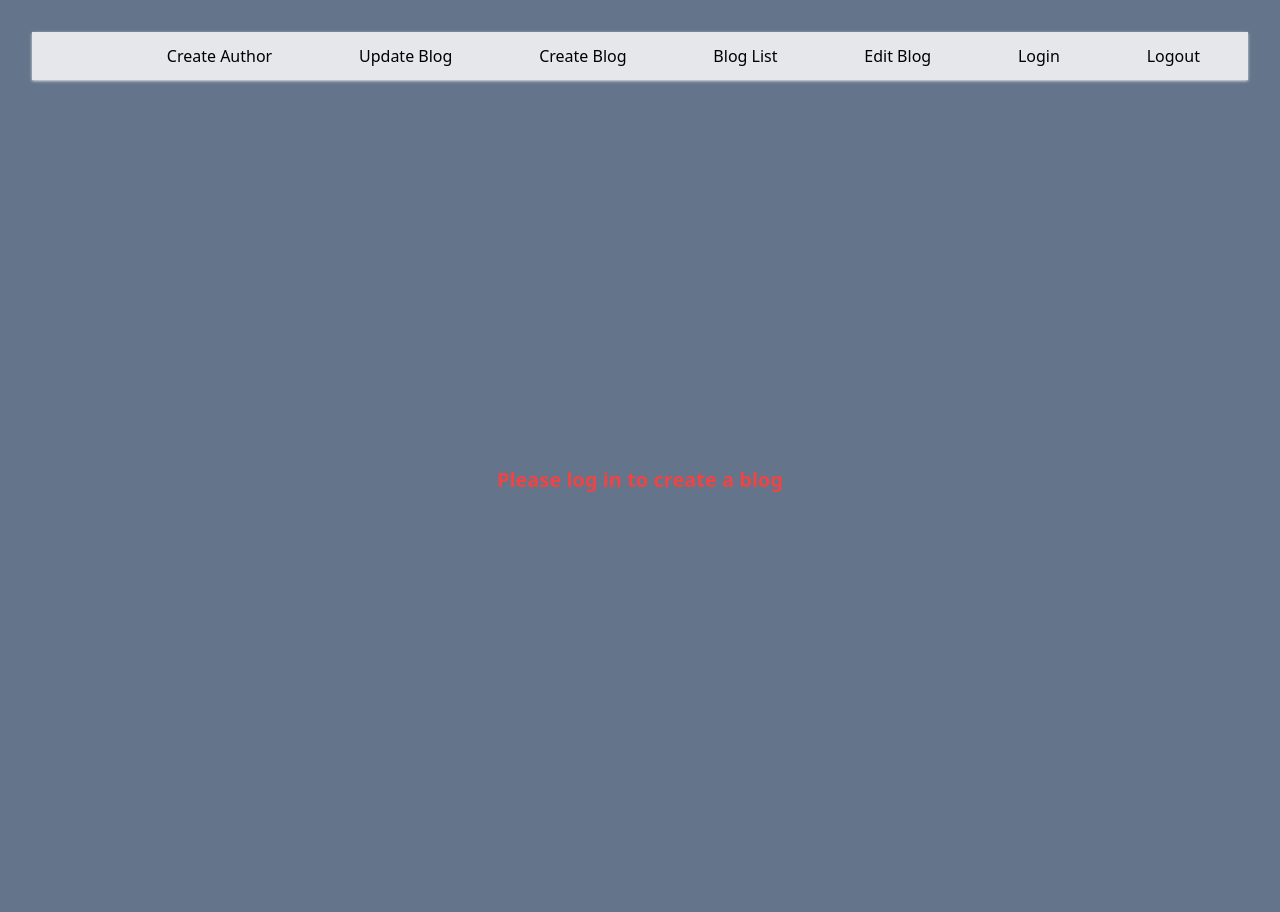
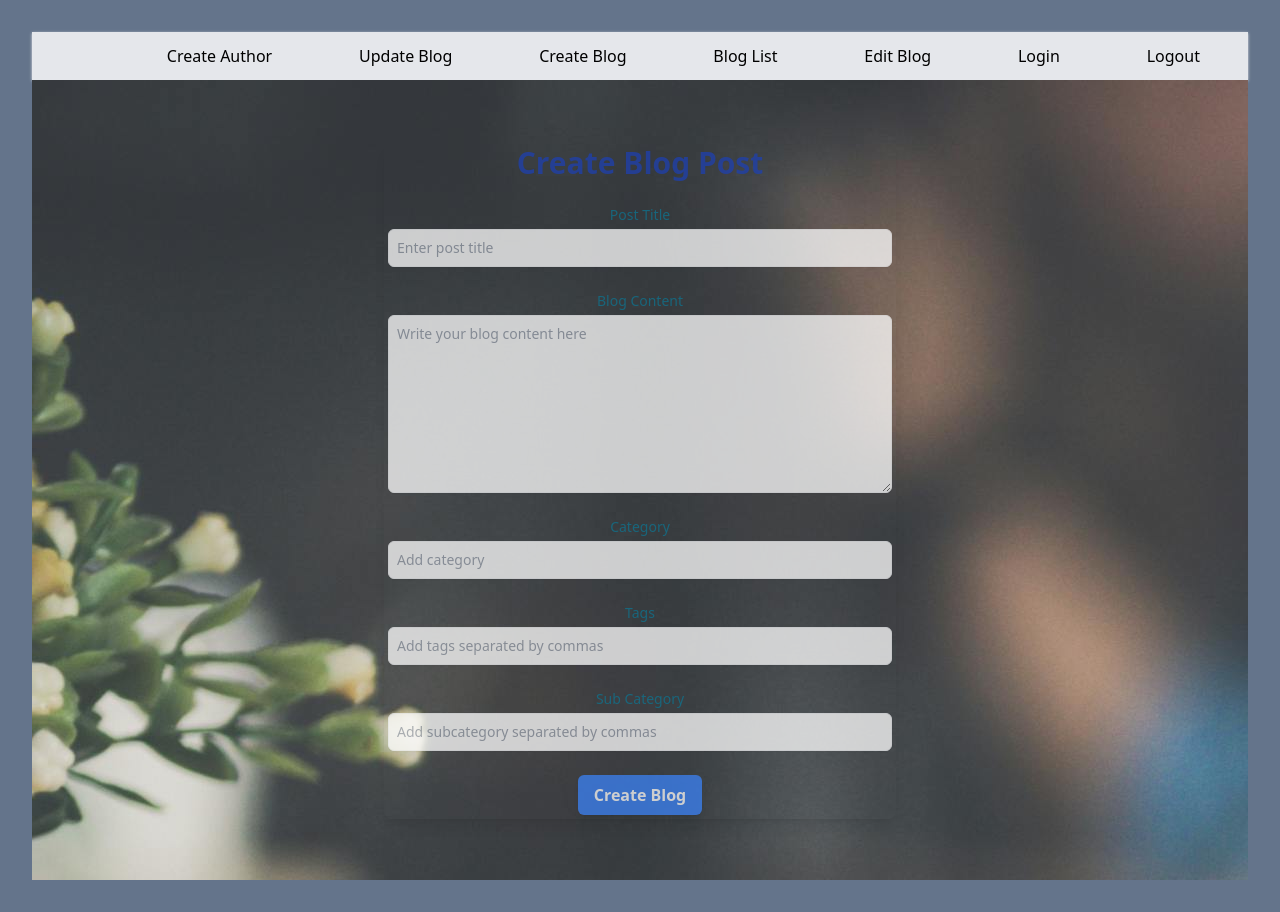
Before and after one commit to dpk10/blog, a React (Vite) app: page /blogs in a window 1280 px wide. Built offline with nearby package versions, Linux system fonts and the light colour scheme.

Commit message:
user id missing error while creating blog

```diff
--- a/src/pages/CreateBlog.jsx
+++ b/src/pages/CreateBlog.jsx
@@ -5,6 +5,7 @@ import 'react-toastify/dist/ReactToastify.css';
 import { motion } from 'framer-motion';
 import { useState } from 'react';
 import { useAuth } from '../context/AuthContext';
+// import { FaPen, FaTag, FaFolder, FaLayerGroup, FaPaperPlane } from 'react-icons/fa';
 
 const CreateBlog = () => {
   const { user } = useAuth();
@@ -42,7 +43,7 @@ const CreateBlog = () => {
     };
 
     try {
-      const result = CreateBlog(newBlog, token);
+      const result = CreateBlog(blogPayload, token);
       toast.success('Blog created successfully!');
       setBlogData({
         title: '',
@@ -54,6 +55,18 @@ const CreateBlog = () => {
     } catch (error) {
       toast.error('Failed to create blog. Please try again.');
       console.error('Error creating blog:', error);
+    }
+
+    if (!user) {
+      return (
+        <motion.div
+          initial={{ opacity: 0 }}
+          animate={{ opacity: 1 }}
+          className="min-h-screen flex items-center justify-center text-xl font-semibold text-red-500"
+        >
+          Please log in to create a blog
+        </motion.div>
+      );
     }
 
     axios.post('https://bloghub-1cq5.onrender.com/blogs', blogPayload, {
@@ -76,18 +89,6 @@ const CreateBlog = () => {
         console.log("Error:", error);
       });
   };
-
-  if (!user) {
-    return (
-      <motion.div
-        initial={{ opacity: 0 }}
-        animate={{ opacity: 1 }}
-        className="min-h-screen flex items-center justify-center text-xl font-semibold text-red-500"
-      >
-        Please log in to create a blog
-      </motion.div>
-    );
-  }
 
   return (
     <div className='flex justify-center items-center h-screen'
```
